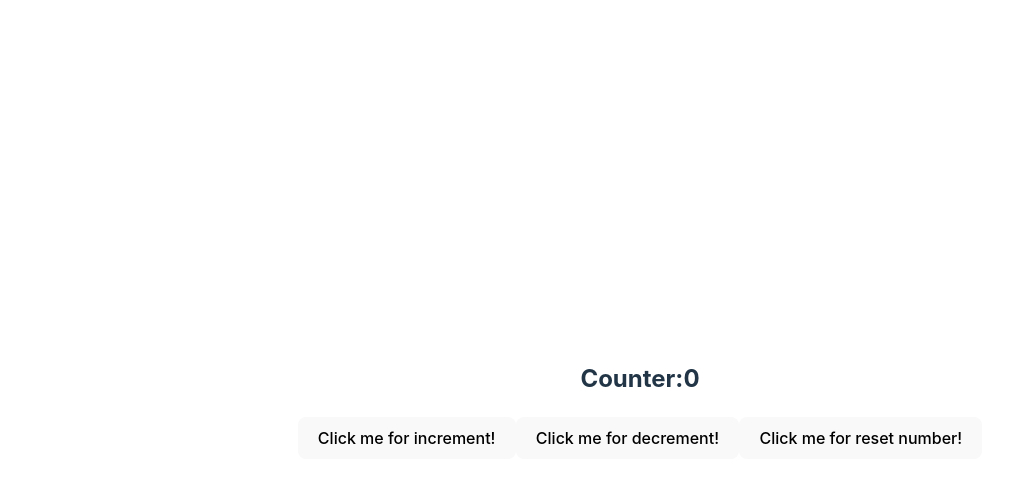
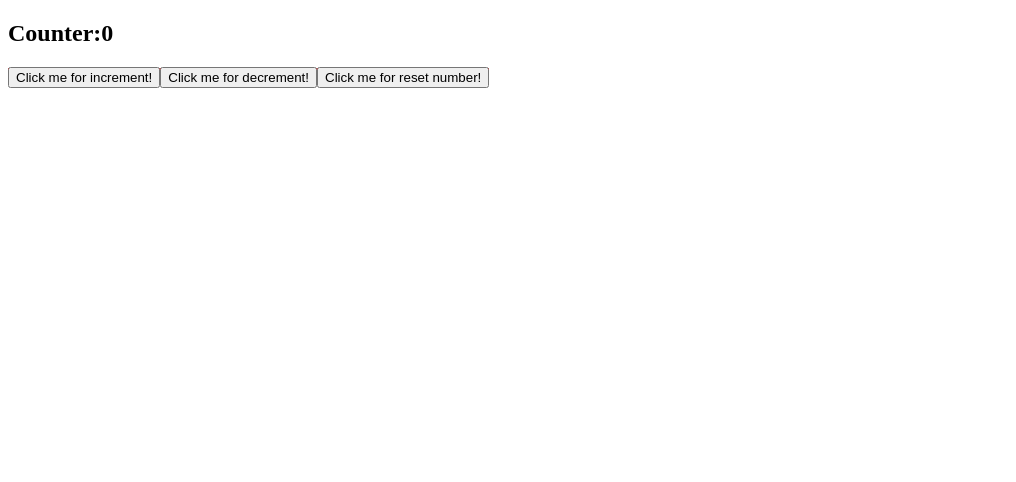
Before and after one commit to lucaprogrammer25/React-repo, a React (Vite) app: page / in a window 1280 px wide. Shown: the top 482 px of the page, without its empty margins (0-1016 px from the left). Built offline with nearby package versions, Linux system fonts and the light colour scheme.

Commit message:
add esercizio-61

```diff
--- a/src/App.jsx
+++ b/src/App.jsx
@@ -1,17 +1,17 @@
 import { useState } from 'react'
 import reactLogo from './assets/react.svg'
 import viteLogo from '/vite.svg'
-import './App.css'
 import Counter from './Counter'
+
 
 
 function App() {
 
 
   return (
-    <>
-      <Counter initialValue={0} incrementAmount={1} decrementAmount={1}/>
-    </>
+    <div className='counter'>
+      <Counter initialValue={0} incrementAmount={1} decrementAmount={1} />
+    </div>
   )
 }
 
--- a/src/index.css
+++ b/src/index.css
@@ -1,69 +1,4 @@
-:root {
-  font-family: Inter, system-ui, Avenir, Helvetica, Arial, sans-serif;
-  line-height: 1.5;
-  font-weight: 400;
-
-  color-scheme: light dark;
-  color: rgba(255, 255, 255, 0.87);
-  background-color: #242424;
-
-  font-synthesis: none;
-  text-rendering: optimizeLegibility;
-  -webkit-font-smoothing: antialiased;
-  -moz-osx-font-smoothing: grayscale;
-  -webkit-text-size-adjust: 100%;
+.counter{
+  display: inline;
+  background-color: red;
 }
-
-a {
-  font-weight: 500;
-  color: #646cff;
-  text-decoration: inherit;
-}
-a:hover {
-  color: #535bf2;
-}
-
-body {
-  margin: 0;
-  display: flex;
-  place-items: center;
-  min-width: 320px;
-  min-height: 100vh;
-}
-
-h1 {
-  font-size: 3.2em;
-  line-height: 1.1;
-}
-
-button {
-  border-radius: 8px;
-  border: 1px solid transparent;
-  padding: 0.6em 1.2em;
-  font-size: 1em;
-  font-weight: 500;
-  font-family: inherit;
-  background-color: #1a1a1a;
-  cursor: pointer;
-  transition: border-color 0.25s;
-}
-button:hover {
-  border-color: #646cff;
-}
-button:focus,
-button:focus-visible {
-  outline: 4px auto -webkit-focus-ring-color;
-}
-
-@media (prefers-color-scheme: light) {
-  :root {
-    color: #213547;
-    background-color: #ffffff;
-  }
-  a:hover {
-    color: #747bff;
-  }
-  button {
-    background-color: #f9f9f9;
-  }
-}
```
Also changed, not shown: src/index.jsx (added).
